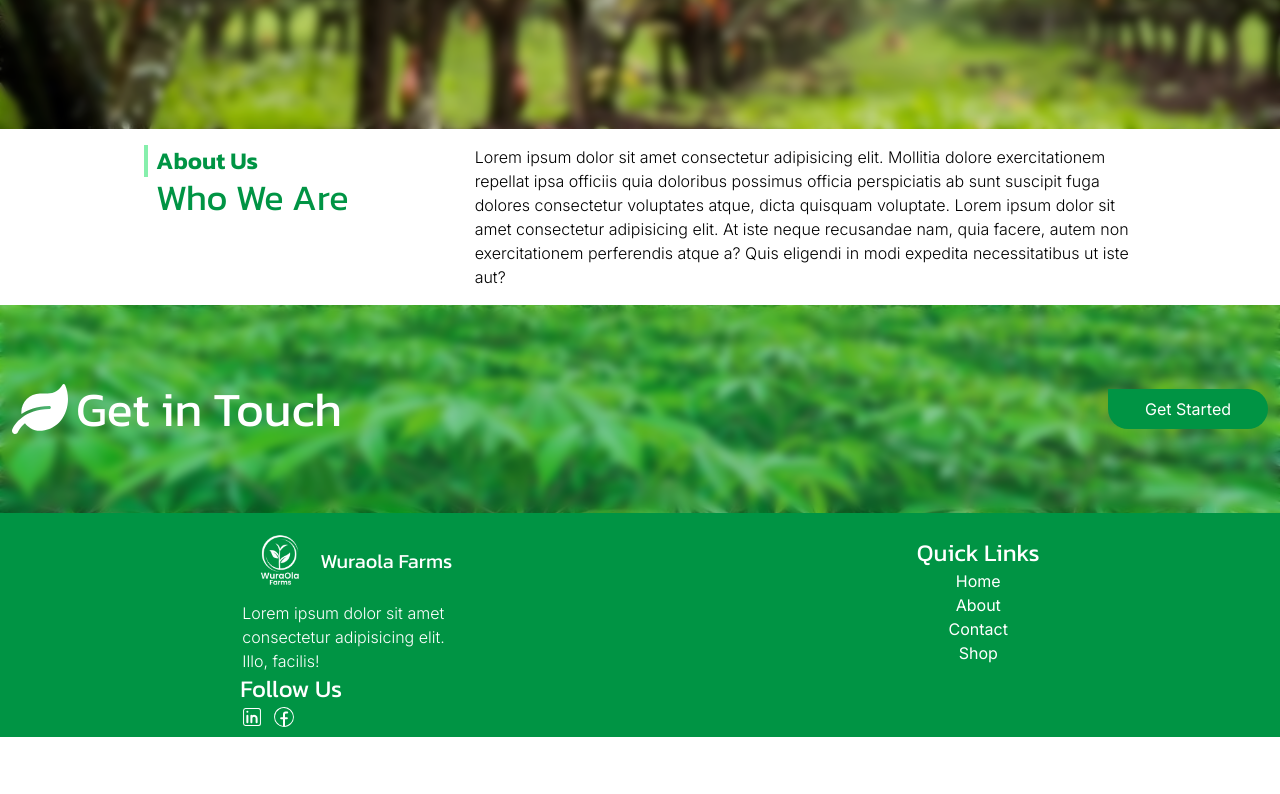
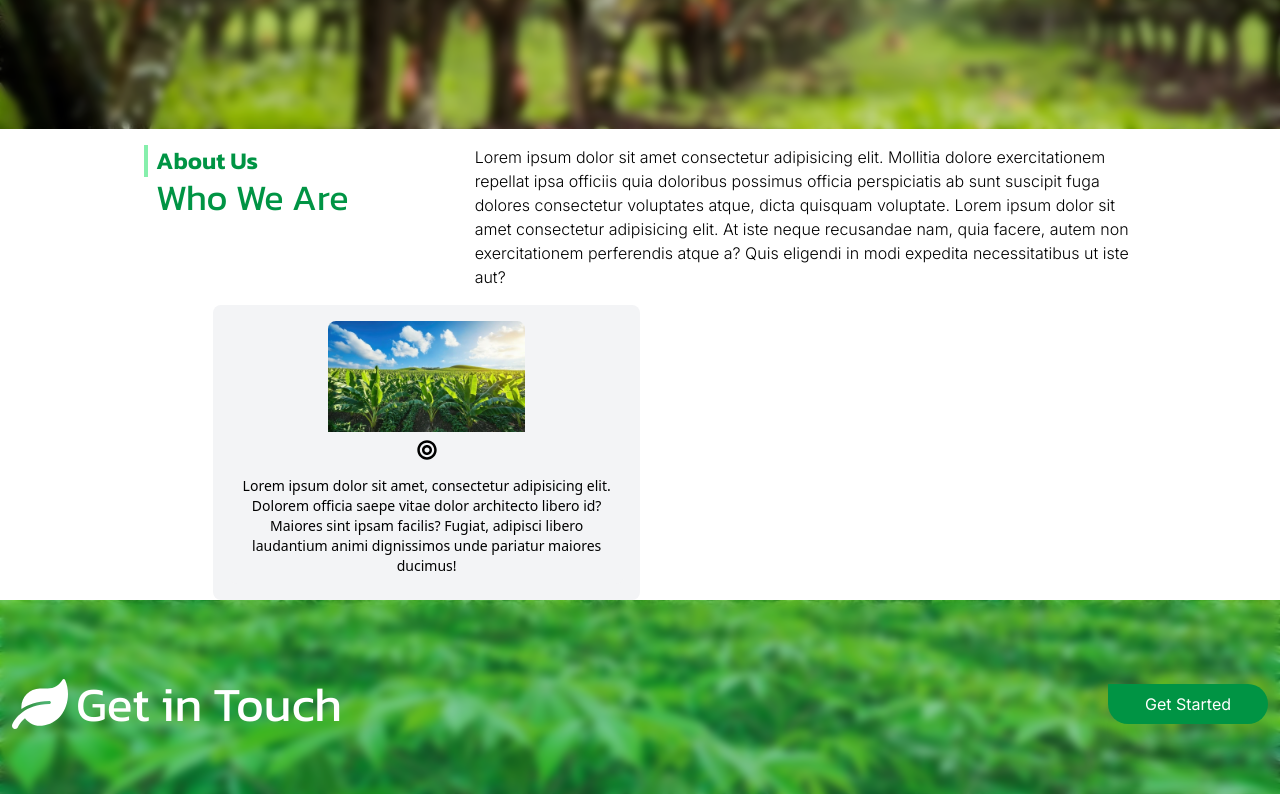
Before and after one commit to OlaiwonAbdullahi/WuraOla-Farms, a React (Vite) app: page /about in a window 1280 px wide. Shown: the part 392-1186 px from the top of the page. Before the commit the page ends 1129 px from the top, so only its background shows below. Built offline with nearby package versions, Linux system fonts and the light colour scheme.

Commit message:
update Mision.jsx

```diff
--- a/src/components/Mision.jsx
+++ b/src/components/Mision.jsx
@@ -1,11 +1,22 @@
-const Mision = () => {
+import { FaBullseye } from "react-icons/fa";
+import banana from "../assets/banana.jpeg";
+
+const Mission = () => {
   return (
-    <div>
-      <div className=""></div>
-      <div className=""></div>
-      <div className=""></div>
+    <div className="flex w-2/3 mx-auto">
+      <div className="basis-1/2 bg-gray-100 flex flex-col items-center p-4 rounded-lg">
+        <img src={banana} alt="banana image" className="w-1/2 rounded-t-lg" />
+        <FaBullseye className="text-xl mt-2" />
+        <p className="text-center text-sm bg-gray-100 p-2 rounded-b-lg mt-2">
+          Lorem ipsum dolor sit amet, consectetur adipisicing elit. Dolorem
+          officia saepe vitae dolor architecto libero id? Maiores sint ipsam
+          facilis? Fugiat, adipisci libero laudantium animi dignissimos unde
+          pariatur maiores ducimus!
+        </p>
+      </div>
+      <div className="basis-1/2"></div> {/* Add content or remove */}
     </div>
   );
 };
 
-export default Mision;
+export default Mission;
```
Also changed, not shown: src/assets/banana.jpeg (added).
